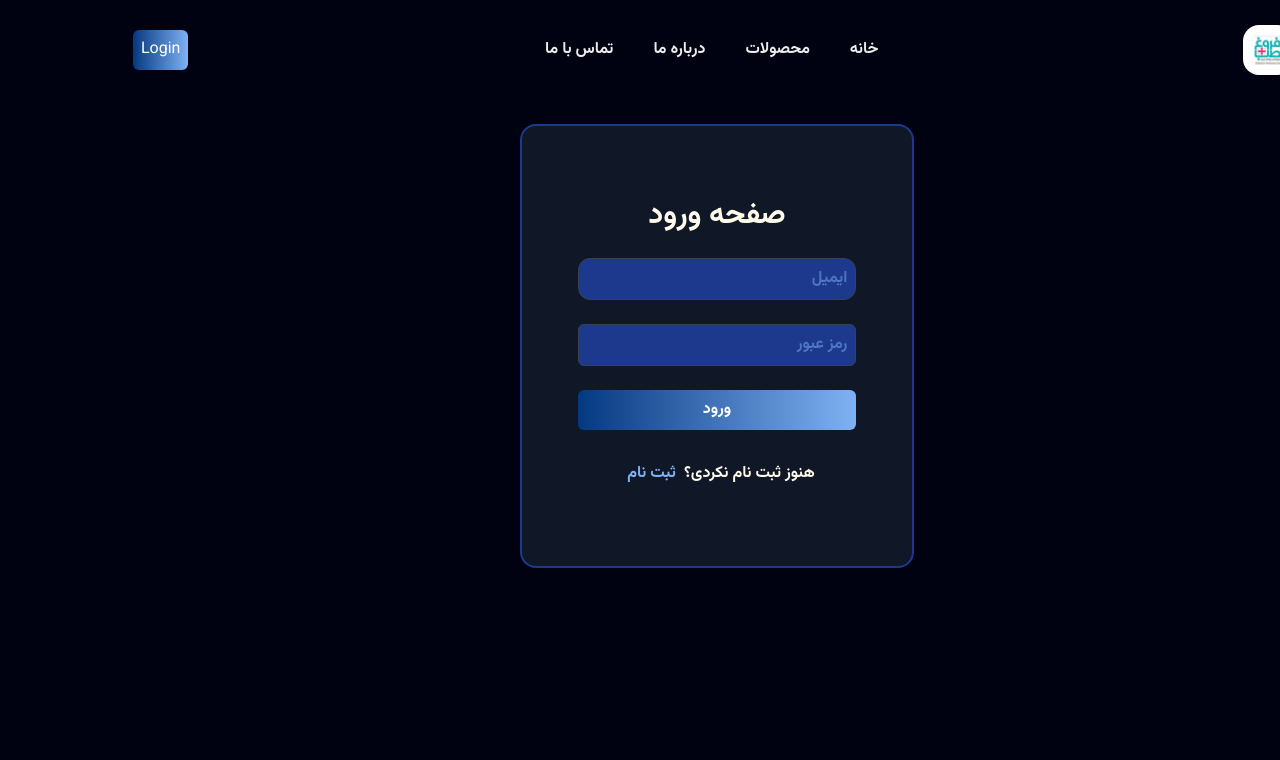
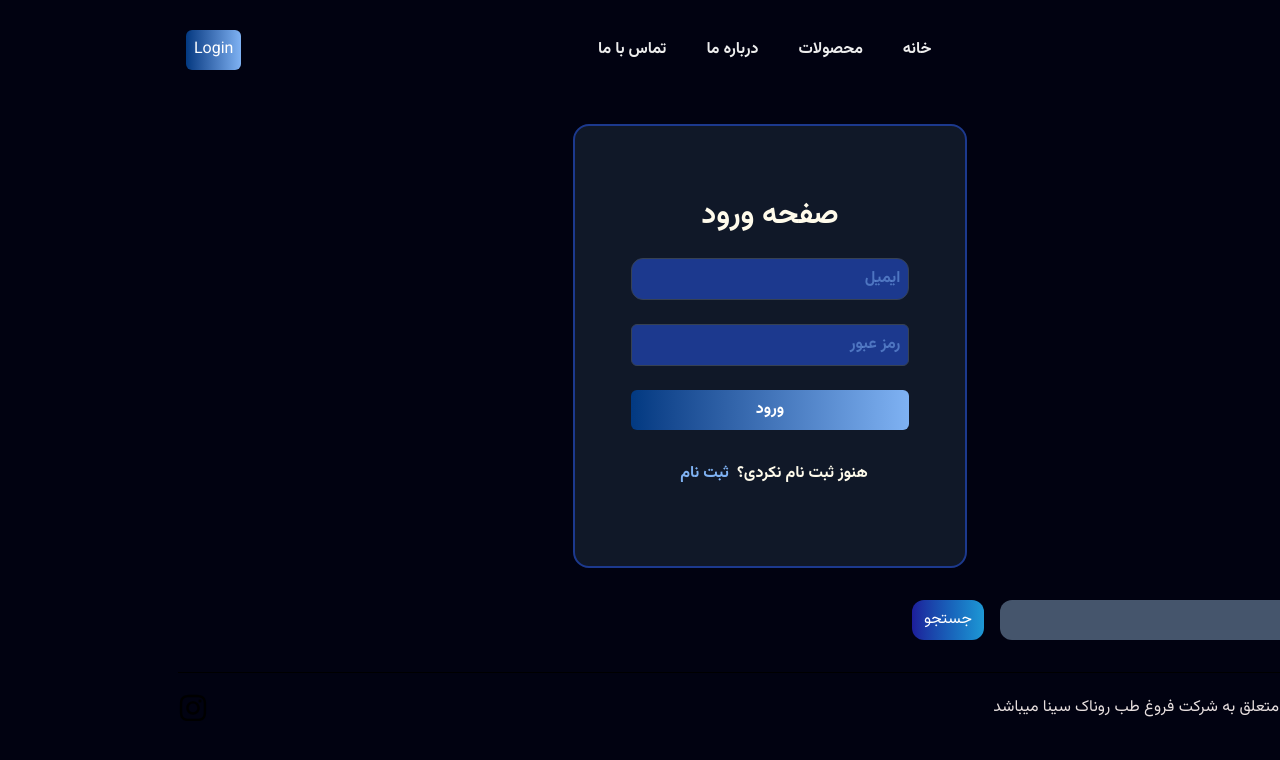
Before and after one commit to mjmajlesi/MedicalEquipment-Project, a Next.js app in the folder FrontEnd/: page /login in a window 1280 px wide. Shown: the top 760 px of the page. Built offline with nearby package versions, Linux system fonts and the light colour scheme.

Commit message:
create footer component

```diff
--- a/FrontEnd/Components/Footer.tsx
+++ b/FrontEnd/Components/Footer.tsx
@@ -1,9 +1,35 @@
-import React from 'react'
+import React from "react";
+import Container from "./Container";
+import Button from "./buttuns";
+import { FaInstagram } from "react-icons/fa";
+import LeafletMap from "./map";
 
 function Footer() {
   return (
-    <div>Footer</div>
-  )
+    <Container>
+        <div className="footerTop flex items-center justify-between">
+          <div className="Search w-[100px] lg:w-[450px] flex items-center gap-4 my-8">
+            <input
+              type="text"
+              placeholder="جستجو"
+              name="Search"
+              className="text-amber-50 w-full bg-slate-600 rounded-xl p-3 h-10  focus:outline-none focus:outline-blue-800"
+            />
+            <Button variant="login" className="px-3 rounded-xl bg-gradient-to-r from-[#1d1d9a] to-[#1e98d5] text-amber-50">جستجو</Button>
+          </div>
+          <div className="Map">
+          </div>
+        </div>
+        <hr />
+        <div className="flex items-center gap-10 lg:justify-between mt-5 pb-4 ">
+          <span className="text-[#e6dede] text-base ">تمامی حقوق متعلق به شرکت فروغ طب روناک سینا میباشد</span>
+          {/* <span className="not-md:hidden">طراحی شده توسط محمد جواد مجلسی</span> */}
+          <div className="media">
+            <a href="#" target="_blank"><FaInstagram size={30} /></a>
+          </div>
+        </div>
+    </Container>
+  );
 }
 
-export default Footer
+export default Footer;
--- a/FrontEnd/package.json
+++ b/FrontEnd/package.json
@@ -12,10 +12,12 @@
     "@react-three/drei": "^10.5.1",
     "@react-three/fiber": "^9.2.0",
     "framer-motion": "^12.23.6",
+    "leaflet": "^1.9.4",
     "next": "15.3.5",
     "react": "^19.0.0",
     "react-dom": "^19.0.0",
     "react-icons": "^5.5.0",
+    "react-leaflet": "^5.0.0",
     "react-lottie": "^1.2.10",
     "react-type-animation": "^3.2.0",
     "three": "^0.178.0"
@@ -23,6 +25,7 @@
   "devDependencies": {
     "@eslint/eslintrc": "^3",
     "@tailwindcss/postcss": "^4",
+    "@types/leaflet": "^1.9.20",
     "@types/node": "^20",
     "@types/react": "^19",
     "@types/react-dom": "^19",
```
Also changed, not shown: 1 other file (tests, documents, lock files or other folders).
